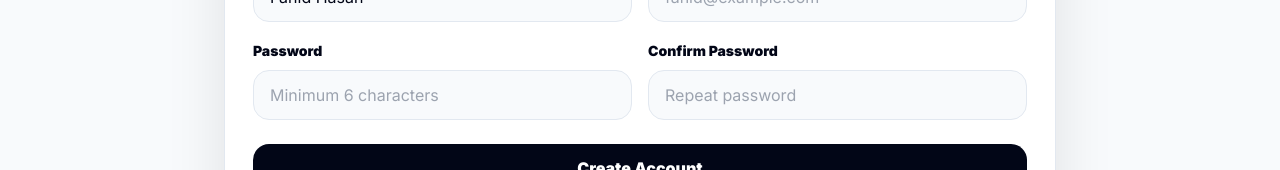
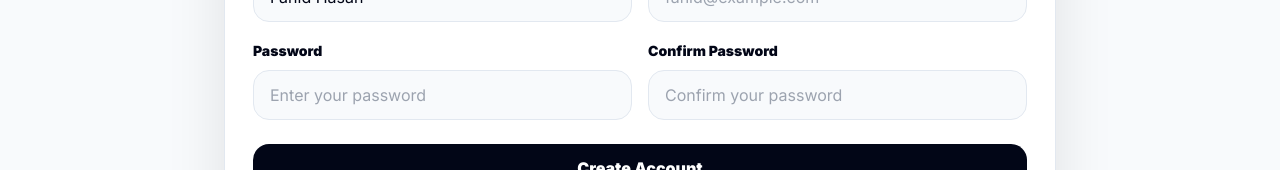
Before and after one commit to fahid2002/EventPilot-Client, a Next.js app: page /register in a window 1280 px wide. Shown: the part 601-771 px from the top of the page. Built offline with nearby package versions, Linux system fonts and the light colour scheme; no server answers.

Commit message:
Update auth password placeholders

```diff
--- a/src/app/login/page.tsx
+++ b/src/app/login/page.tsx
@@ -104,7 +104,7 @@ export default function LoginPage() {
         <label className="block text-sm font-black">Email address</label>
         <input value={email} onChange={(event) => setEmail(event.target.value)} className="mt-2 w-full rounded-2xl border border-slate-200 bg-slate-50 px-4 py-3 dark:border-slate-800 dark:bg-slate-950" placeholder="fahid@example.com" />
         <label className="mt-4 block text-sm font-black">Password</label>
-        <input value={password} onChange={(event) => setPassword(event.target.value)} type="password" className="mt-2 w-full rounded-2xl border border-slate-200 bg-slate-50 px-4 py-3 dark:border-slate-800 dark:bg-slate-950" placeholder="TypeScript@123" />
+        <input value={password} onChange={(event) => setPassword(event.target.value)} type="password" className="mt-2 w-full rounded-2xl border border-slate-200 bg-slate-50 px-4 py-3 dark:border-slate-800 dark:bg-slate-950" placeholder="Enter your password" />
         <button type="button" onClick={fillDemo} className="mt-5 w-full rounded-2xl border border-slate-200 px-5 py-3 font-black dark:border-slate-800">Demo login auto-fill</button>
         <button disabled={loading} className="mt-3 w-full rounded-2xl bg-gradient-to-r from-brand-600 to-mint-500 px-5 py-3 font-black text-white disabled:opacity-60">Login</button>
         <p className="mt-5 text-center text-sm text-slate-500">New here? <Link href="/register" className="font-black text-brand-600">Create an account</Link></p>
--- a/src/app/register/page.tsx
+++ b/src/app/register/page.tsx
@@ -97,11 +97,11 @@ export default function RegisterPage() {
           </div>
           <div>
             <label className="text-sm font-black">Password</label>
-            <input value={password} onChange={(event) => setPassword(event.target.value)} type="password" className="mt-2 w-full rounded-2xl border border-slate-200 bg-slate-50 px-4 py-3 dark:border-slate-800 dark:bg-slate-950" placeholder="Minimum 6 characters" />
+            <input value={password} onChange={(event) => setPassword(event.target.value)} type="password" className="mt-2 w-full rounded-2xl border border-slate-200 bg-slate-50 px-4 py-3 dark:border-slate-800 dark:bg-slate-950" placeholder="Enter your password" />
           </div>
           <div>
             <label className="text-sm font-black">Confirm Password</label>
-            <input value={confirmPassword} onChange={(event) => setConfirmPassword(event.target.value)} type="password" className="mt-2 w-full rounded-2xl border border-slate-200 bg-slate-50 px-4 py-3 dark:border-slate-800 dark:bg-slate-950" placeholder="Repeat password" />
+            <input value={confirmPassword} onChange={(event) => setConfirmPassword(event.target.value)} type="password" className="mt-2 w-full rounded-2xl border border-slate-200 bg-slate-50 px-4 py-3 dark:border-slate-800 dark:bg-slate-950" placeholder="Confirm your password" />
           </div>
         </div>
 
```
